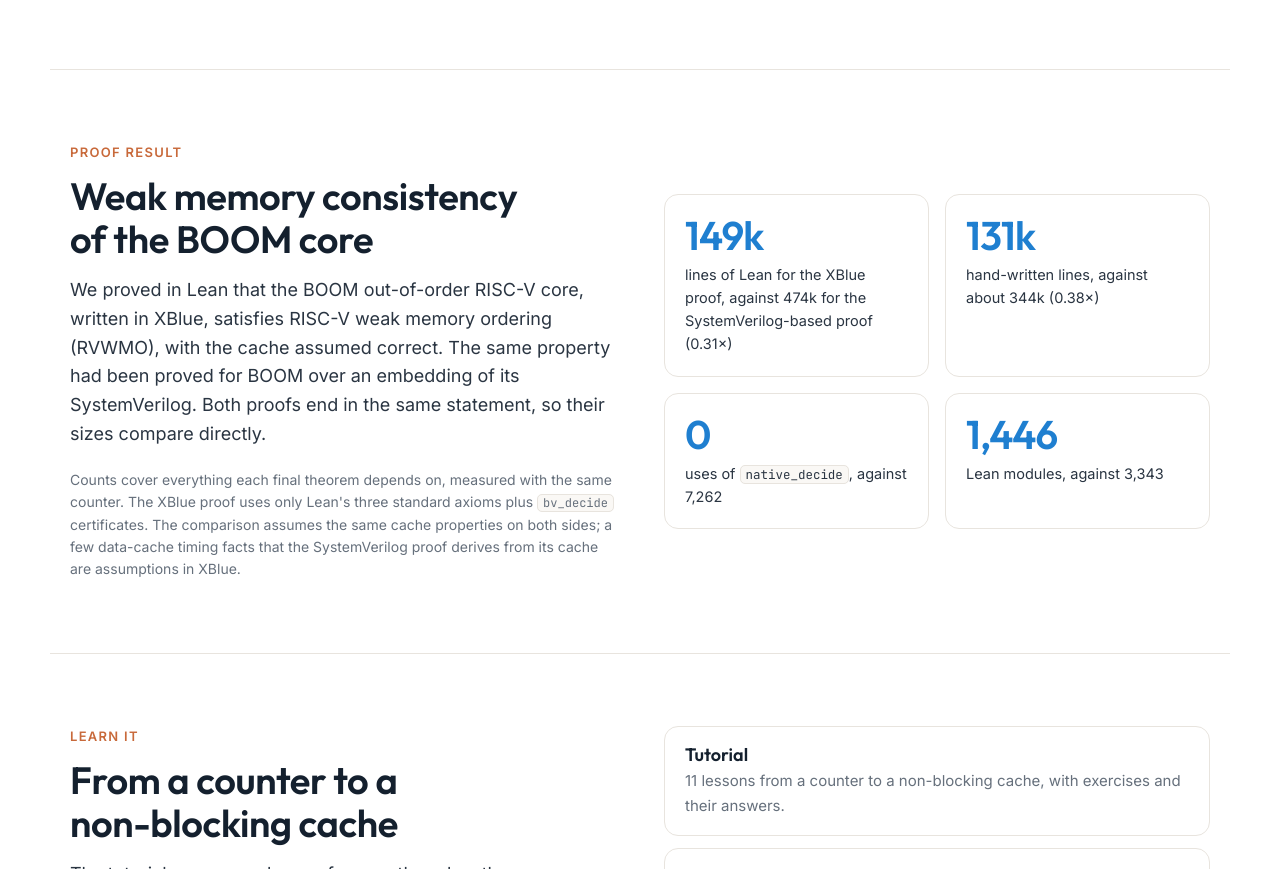
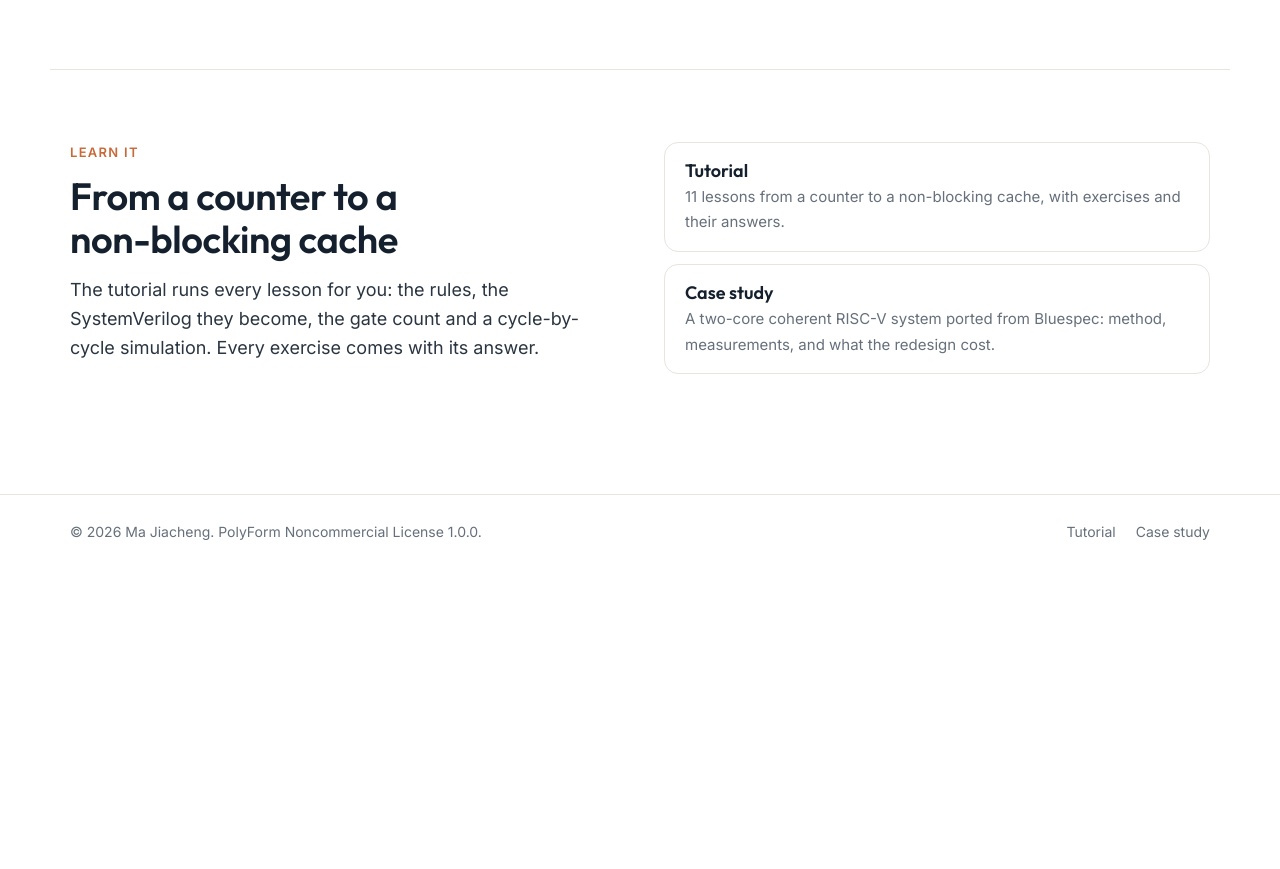
Before and after one commit to MJChku/xblue-site, a plain HTML site: page index.html in a window 1280 px wide. Shown: the part 2270-3139 px from the top of the page. After the commit the page ends 2840 px from the top, so only its background shows below. Drawn offline with Linux system fonts and the light colour scheme.

Commit message:
Revert "Add BOOM weak-memory proof result"
This reverts commit b88f49f2e83a5456fa3d2d047c3065e90ff7bd9c.

```diff
--- a/index.html
+++ b/index.html
@@ -379,21 +379,6 @@ summary { cursor: pointer; color: var(--link); font-size: 14px; font-weight: 500
   </dl>
 </div></section>
 
-<section class="band"><div class="in case">
-  <div>
-    <p class="eyebrow">Proof result</p>
-    <h2>Weak memory consistency of the BOOM core</h2>
-    <p class="lead">We proved in Lean that the BOOM out-of-order RISC-V core, written in XBlue, satisfies RISC-V weak memory ordering (RVWMO), with the cache assumed correct. The same property had been proved for BOOM over an embedding of its SystemVerilog. Both proofs end in the same statement, so their sizes compare directly.</p>
-    <p class="note">Counts cover everything each final theorem depends on, measured with the same counter. The XBlue proof uses only Lean's three standard axioms plus <code>bv_decide</code> certificates. The comparison assumes the same cache properties on both sides; a few data-cache timing facts that the SystemVerilog proof derives from its cache are assumptions in XBlue.</p>
-  </div>
-  <dl class="stats">
-    <div><dt>149k</dt><dd>lines of Lean for the XBlue proof, against 474k for the SystemVerilog-based proof (0.31×)</dd></div>
-    <div><dt>131k</dt><dd>hand-written lines, against about 344k (0.38×)</dd></div>
-    <div><dt>0</dt><dd>uses of <code>native_decide</code>, against 7,262</dd></div>
-    <div><dt>1,446</dt><dd>Lean modules, against 3,343</dd></div>
-  </dl>
-</div></section>
-
 <section class="band"><div class="in start">
   <div>
     <p class="eyebrow">Learn it</p>
```
